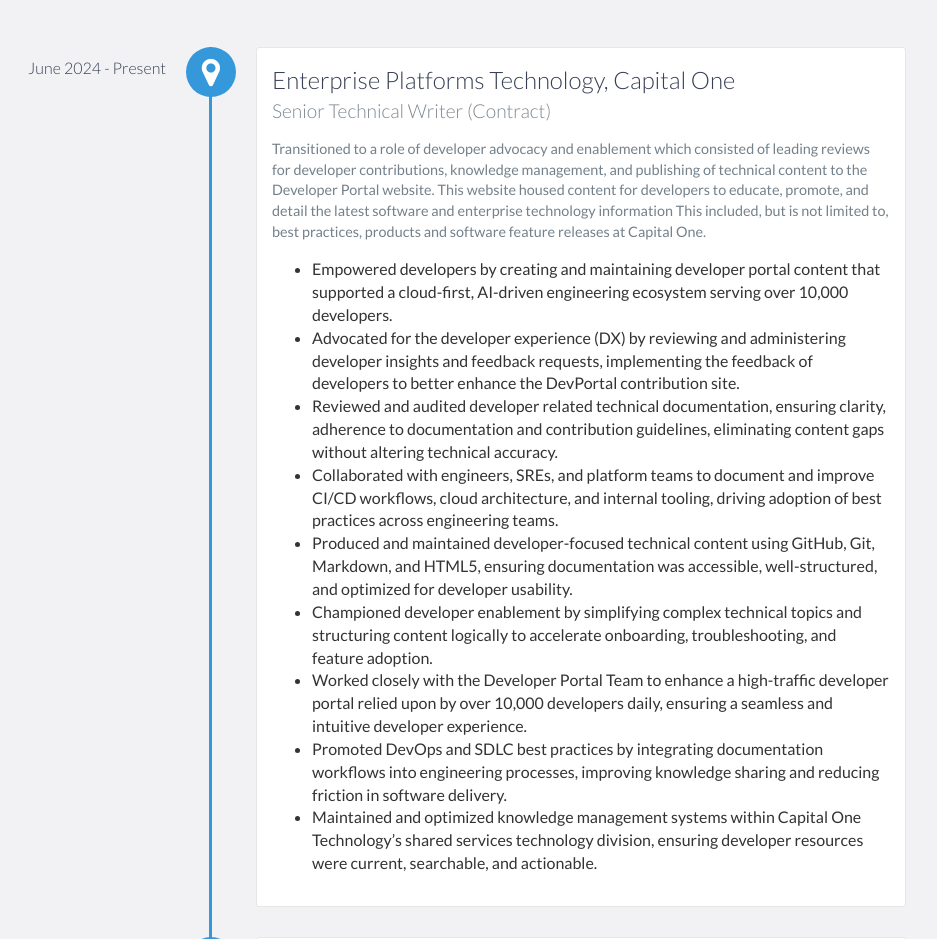
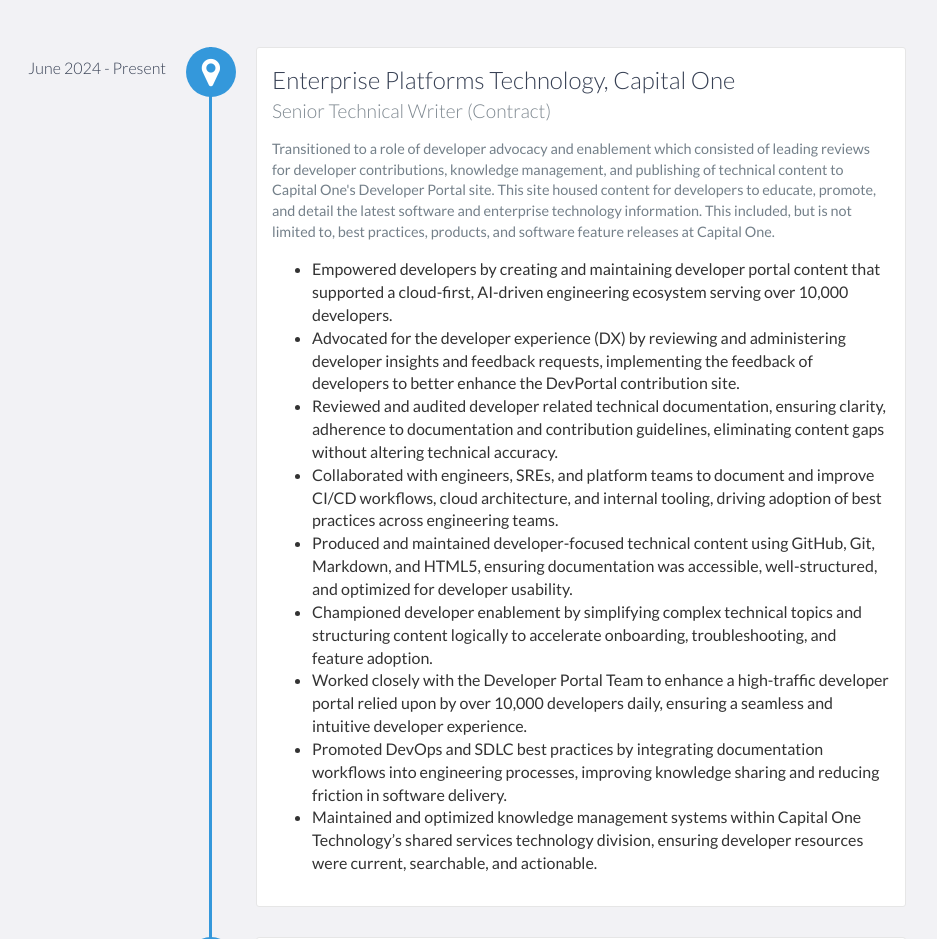
Before and after one commit to onayiga/technical-writing-portfolio, a website: page index.html in a window 1280 px wide. Shown: the part 1220-2159 px from the top of the page, without its empty margins (234-1171 px from the left). Drawn offline with nearby package versions, Linux system fonts and the light colour scheme.

Commit message:
Update index.html

```diff
--- a/index.html
+++ b/index.html
@@ -91,7 +91,7 @@
 	  <div data-date="June 2024 - Present">
                 <h3>Enterprise Platforms Technology, Capital One</h3>
                 <h4>Senior Technical Writer (Contract)</h4>
-        <p> Transitioned to a role of developer advocacy and enablement which consisted of leading reviews for developer contributions, knowledge management, and publishing of technical content to the Developer Portal website. This website housed content for developers to educate, promote, and detail the latest software and enterprise technology information This included, but is not limited to, best practices, products and software feature releases at Capital One.</p>
+        <p> Transitioned to a role of developer advocacy and enablement which consisted of leading reviews for developer contributions, knowledge management, and publishing of technical content to Capital One's Developer Portal site. This site housed content for developers to educate, promote, and detail the latest software and enterprise technology information. This included, but is not limited to, best practices, products, and software feature releases at Capital One.</p>
                  <ul>
 
 		<li>Empowered developers by creating and maintaining developer portal content that supported a cloud-first, AI-driven engineering ecosystem serving over 10,000 developers.</li>
```
